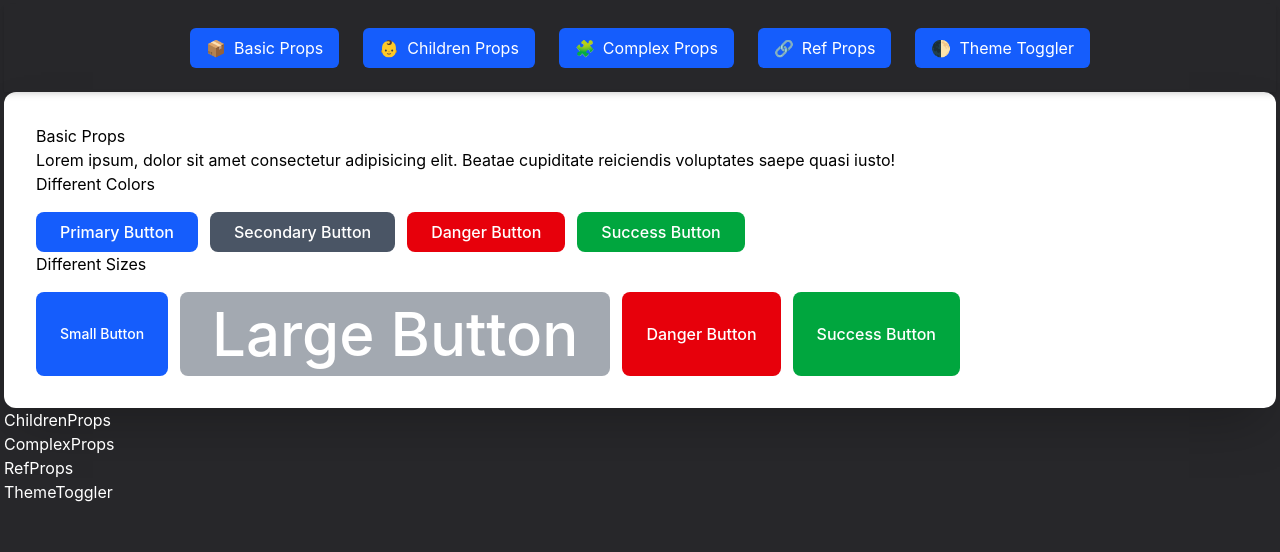
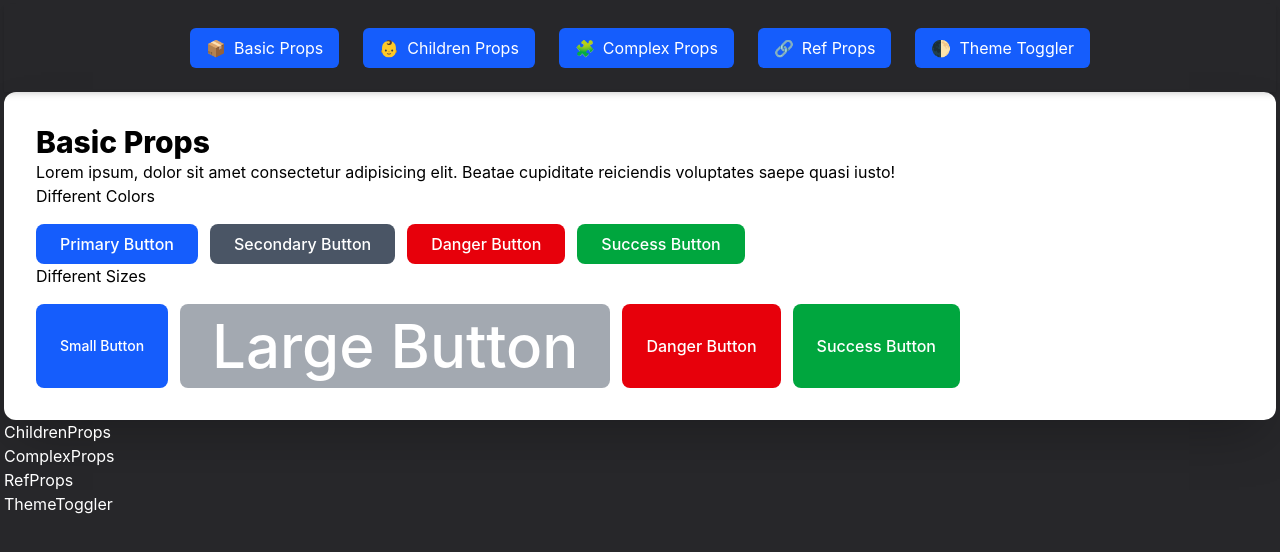
Before and after one commit to Mayankpuri1000/react_and_nextjs_16, a React (Vite) app in the folder props_and_context/: page / in a window 1280 px wide. Shown: the top 552 px of the page. Built offline with nearby package versions, Linux system fonts and the light colour scheme.

Commit message:
Minor adjustment in Basic Props

```diff
--- a/props_and_context/src/components/BasicProps.tsx
+++ b/props_and_context/src/components/BasicProps.tsx
@@ -32,7 +32,7 @@ function BasicProps() {
   const [clickCount, setClickCount] = useState(0);
   return (
     <section className="p-8 bg-white text-black rounded-xl shadow-2xl">
-      <h2>Basic Props</h2>
+      <h2 className="font-extrabold text-3xl">Basic Props</h2>
       <p>
         Lorem ipsum, dolor sit amet consectetur adipisicing elit. Beatae
         cupiditate reiciendis voluptates saepe quasi iusto!
```
